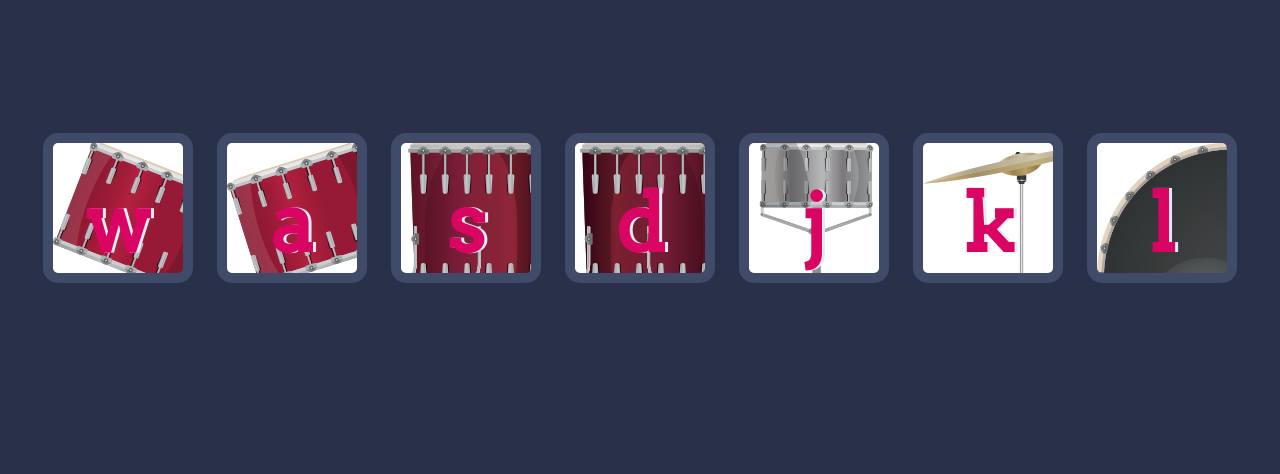
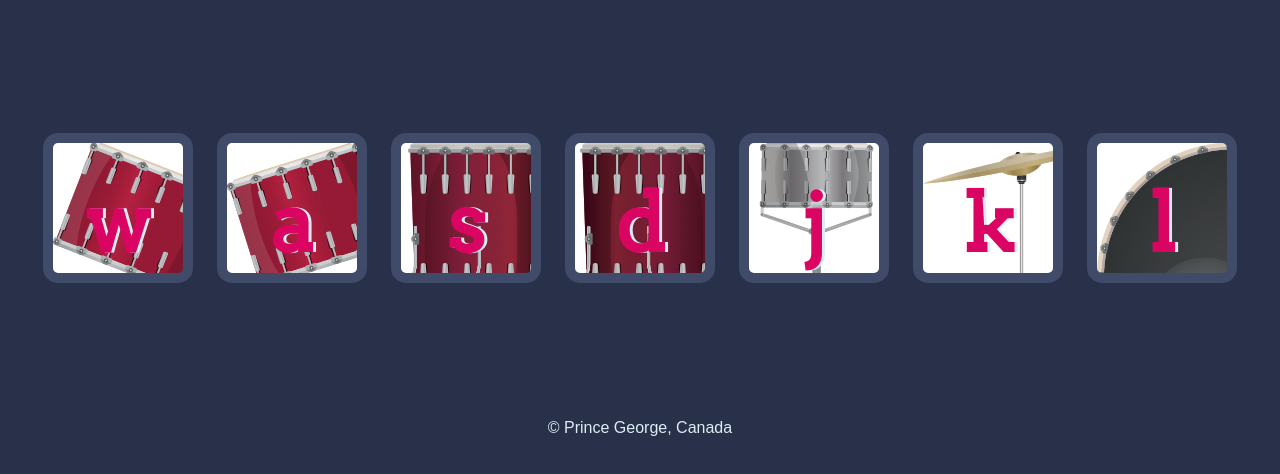
Before and after one commit to yahole/drumkit, a plain HTML site: page index.html in a window 1280 px wide. Shown: the part 156-630 px from the top of the page. Drawn offline with Linux system fonts and the light colour scheme.

Commit message:
Update index.html
added a copyright logo

```diff
--- a/index.html
+++ b/index.html
@@ -24,7 +24,7 @@
 <script src="index.js" charset="utf-8"></script>
 
 <footer>
-
+ &copy Prince George, Canada
 </footer>
 </body>
 </html>
```
